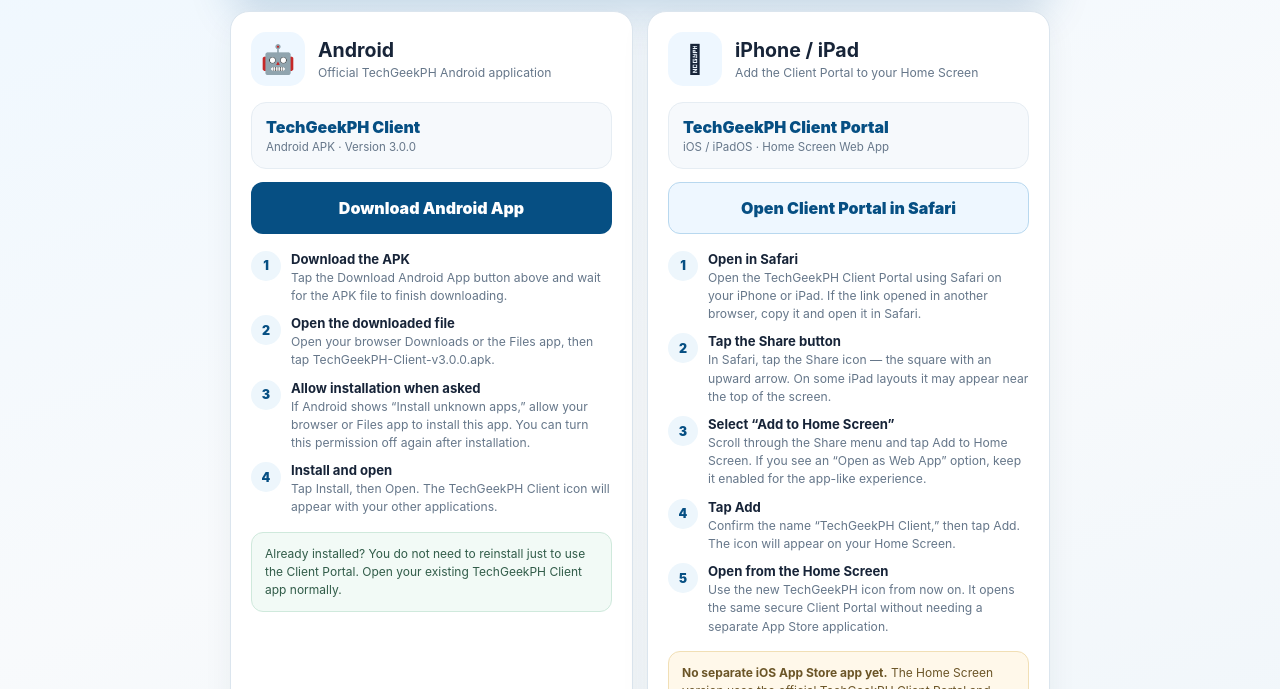
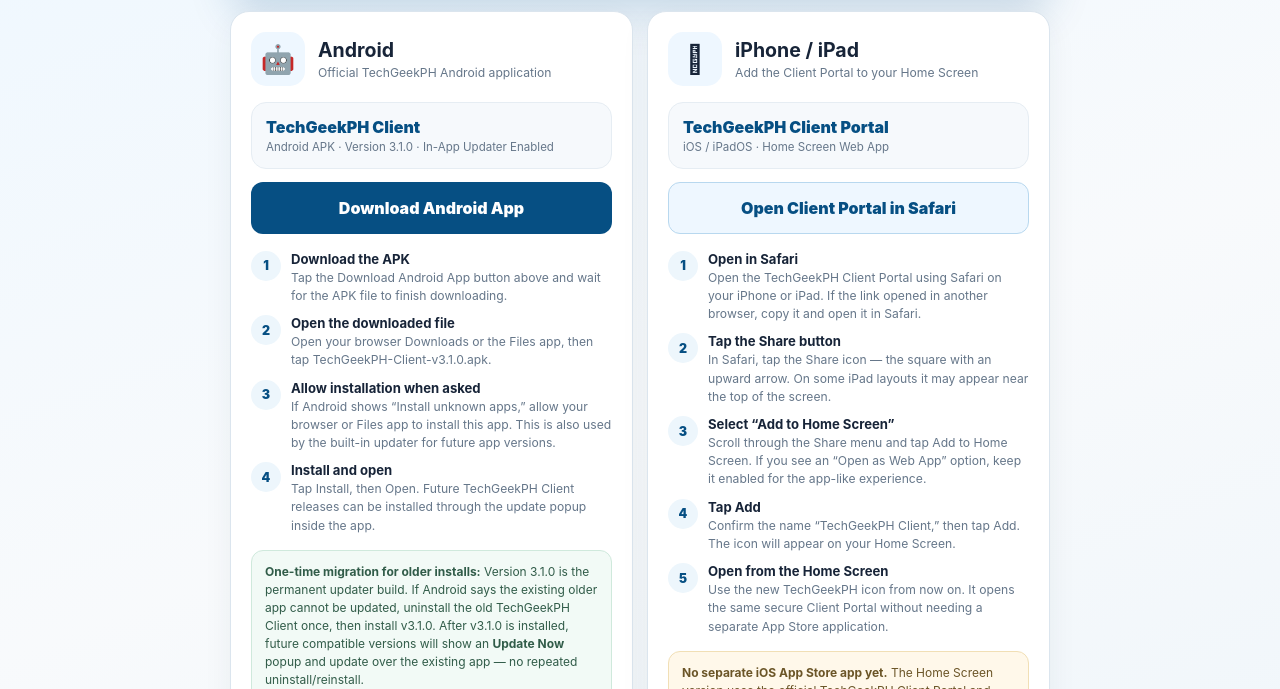
Before and after one commit to TechGeek-PH/Payment-Center-V1.0, a plain HTML site: page client-app-download/index.html in a window 1280 px wide. Shown: the part 263-952 px from the top of the page. Drawn offline with Linux system fonts and the light colour scheme.

Commit message:
Publish TechGeekPH Client v3.1.0 updater download page

```diff
--- a/client-app-download/index.html
+++ b/client-app-download/index.html
@@ -19,15 +19,15 @@
 <section class="platforms">
 <article id="androidCard" class="card">
 <div class="platform-head"><div class="icon">🤖</div><div><h2>Android</h2><p>Official TechGeekPH Android application</p></div></div>
-<div class="appbox"><div class="appname">TechGeekPH Client</div><div class="meta">Android APK · Version 3.0.0</div></div>
-<a class="btn primary" href="TechGeekPH-Client-v3.0.0.apk" download="TechGeekPH-Client-v3.0.0.apk">Download Android App</a>
+<div class="appbox"><div class="appname">TechGeekPH Client</div><div class="meta">Android APK · Version 3.1.0 · In-App Updater Enabled</div></div>
+<a class="btn primary" href="TechGeekPH-Client-v3.1.0.apk" download="TechGeekPH-Client-v3.1.0.apk">Download Android App</a>
 <div class="steps">
 <div class="step"><div class="num">1</div><div><b>Download the APK</b><span>Tap the Download Android App button above and wait for the APK file to finish downloading.</span></div></div>
-<div class="step"><div class="num">2</div><div><b>Open the downloaded file</b><span>Open your browser Downloads or the Files app, then tap TechGeekPH-Client-v3.0.0.apk.</span></div></div>
-<div class="step"><div class="num">3</div><div><b>Allow installation when asked</b><span>If Android shows “Install unknown apps,” allow your browser or Files app to install this app. You can turn this permission off again after installation.</span></div></div>
-<div class="step"><div class="num">4</div><div><b>Install and open</b><span>Tap Install, then Open. The TechGeekPH Client icon will appear with your other applications.</span></div></div>
+<div class="step"><div class="num">2</div><div><b>Open the downloaded file</b><span>Open your browser Downloads or the Files app, then tap TechGeekPH-Client-v3.1.0.apk.</span></div></div>
+<div class="step"><div class="num">3</div><div><b>Allow installation when asked</b><span>If Android shows “Install unknown apps,” allow your browser or Files app to install this app. This is also used by the built-in updater for future app versions.</span></div></div>
+<div class="step"><div class="num">4</div><div><b>Install and open</b><span>Tap Install, then Open. Future TechGeekPH Client releases can be installed through the update popup inside the app.</span></div></div>
 </div>
-<div class="note">Already installed? You do not need to reinstall just to use the Client Portal. Open your existing TechGeekPH Client app normally.</div>
+<div class="note"><b>One-time migration for older installs:</b> Version 3.1.0 is the permanent updater build. If Android says the existing older app cannot be updated, uninstall the old TechGeekPH Client once, then install v3.1.0. After v3.1.0 is installed, future compatible versions will show an <b>Update Now</b> popup and update over the existing app — no repeated uninstall/reinstall.</div>
 </article>
 
 <article id="iosCard" class="card">
```
